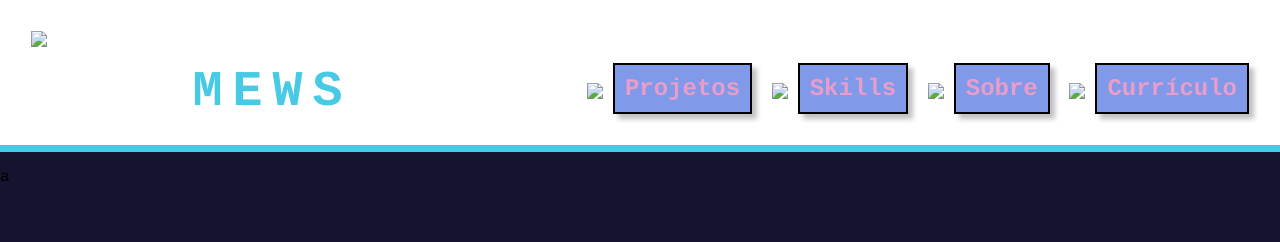
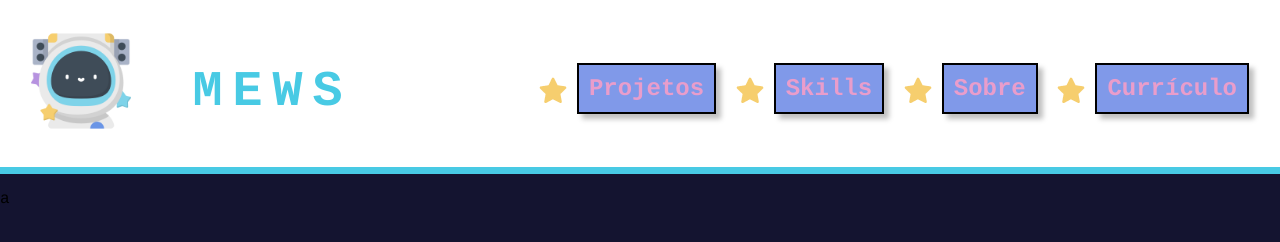
Before and after one commit to mewsdev/Portfolio-Feliz, a plain HTML site: page index.html in a window 1280 px wide. Drawn offline with Linux system fonts and the light colour scheme.

Commit message:
Update index.html

```diff
--- a/index.html
+++ b/index.html
@@ -12,15 +12,15 @@
 <body>
     <header>
 
-       <div class="Logo"><img src="\images\astronaut.png" width=100px></div>
+       <div class="Logo"><img src="docs\assets\images\astronaut.png" width=100px></div>
 
        <h1> MEWS </h1>
 
        <nav>
-            <img src="...\images\estrelinha.png" style="vertical-align: middle; margin: 0px 10px;"><a href="">Projetos</a>
-            <img src="...\images\estrelinha.png" style="vertical-align: middle; margin: 0px 10px;"><a href="">Skills</a>
-            <img src="...\images\estrelinha.png" style="vertical-align: middle; margin: 0px 10px;"><a href="">Sobre</a>
-            <img src="...\images\estrelinha.png" style="vertical-align: middle; margin: 0px 10px;"><a href="">Currículo</a>
+            <img src="docs\assets\images\estrelinha.png" style="vertical-align: middle; margin: 0px 10px;"><a href="">Projetos</a>
+            <img src="docs\assets\images\estrelinha.png" style="vertical-align: middle; margin: 0px 10px;"><a href="">Skills</a>
+            <img src="docs\assets\images\estrelinha.png" style="vertical-align: middle; margin: 0px 10px;"><a href="">Sobre</a>
+            <img src="docs\assets\images\estrelinha.png" style="vertical-align: middle; margin: 0px 10px;"><a href="">Currículo</a>
         </nav>
 
     </header>
```
